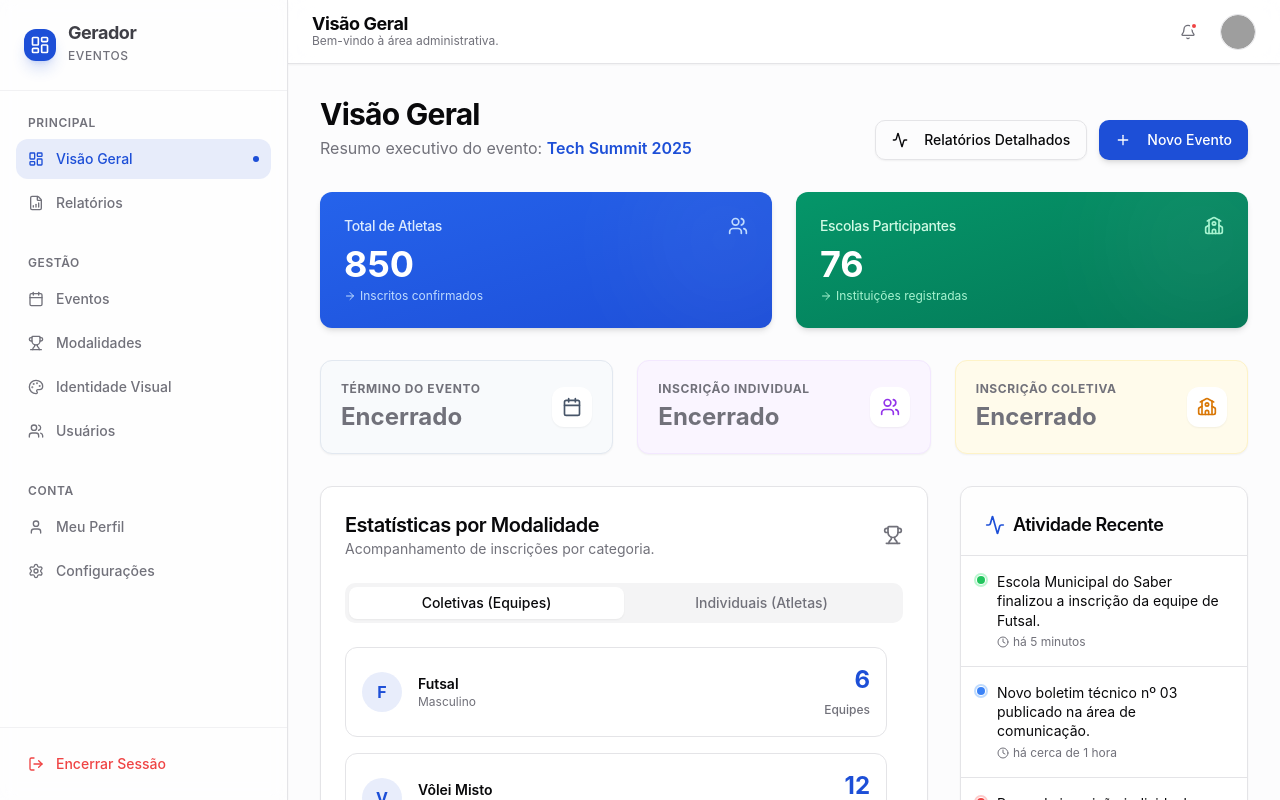
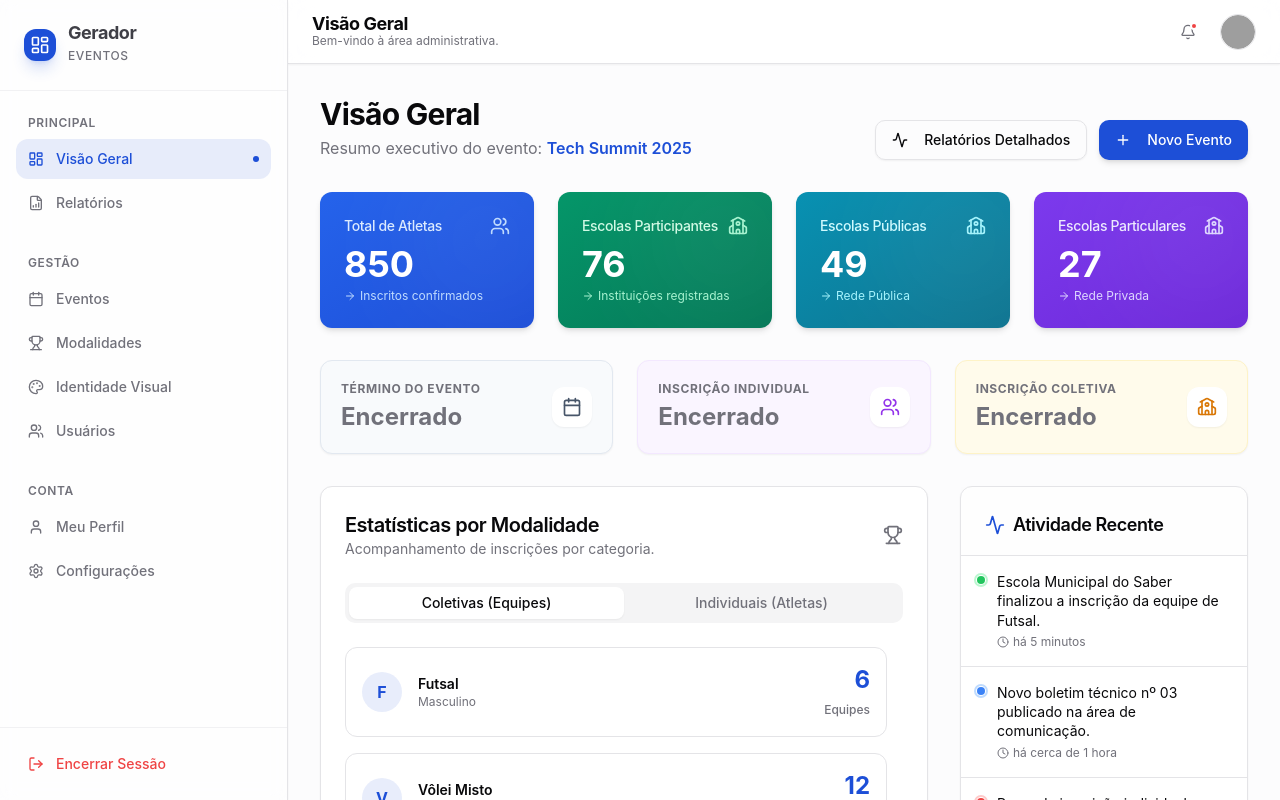
Before and after one commit to AtilaMedeiros/gerador-de-eventos_ultimo, a React (Vite) app: page /area-do-produtor/inicio in a window 1280 px wide. Shown: the top 800 px of the page. Built offline with nearby package versions, Linux system fonts and the light colour scheme; sample sign-in values are in the browser's storage; grey boxes are pictures that could not be loaded.

Commit message:
feat: adiciona contagem de escolas públicas e particulares no painel do dashboard

```diff
--- a/src/pages/dashboard/DashboardHome.tsx
+++ b/src/pages/dashboard/DashboardHome.tsx
@@ -50,6 +50,8 @@ export default function DashboardHome() {
   // 2. Mock & Derived Data
   const totalAthletes = activeEvent?.registrations || 0
   const totalSchools = Math.round(totalAthletes / 12) + 5 // Mock realistic school count based on athletes
+  const publicSchools = Math.round(totalSchools * 0.65)
+  const privateSchools = totalSchools - publicSchools
 
   // Mock Activity Feed
   const activities = useMemo(
@@ -173,7 +175,7 @@ export default function DashboardHome() {
       </div>
 
       {/* Top Metrics Row */}
-      <div className="grid gap-6 md:grid-cols-2">
+      <div className="grid gap-6 md:grid-cols-2 lg:grid-cols-4">
         <Card className="border-none shadow-md bg-gradient-to-br from-blue-600 to-blue-700 text-white relative overflow-hidden group">
           <div className="absolute top-0 right-0 -mt-4 -mr-4 w-32 h-32 bg-white/10 rounded-full blur-3xl group-hover:bg-white/20 transition-colors" />
           <CardHeader className="flex flex-row items-center justify-between space-y-0 pb-2 relative z-10">
@@ -206,6 +208,42 @@ export default function DashboardHome() {
             </div>
             <p className="text-xs text-emerald-200 mt-1 flex items-center">
               <ArrowRight className="h-3 w-3 mr-1" /> Instituições registradas
+            </p>
+          </CardContent>
+        </Card>
+
+        <Card className="border-none shadow-md bg-gradient-to-br from-cyan-600 to-cyan-700 text-white relative overflow-hidden group">
+          <div className="absolute top-0 right-0 -mt-4 -mr-4 w-32 h-32 bg-white/10 rounded-full blur-3xl group-hover:bg-white/20 transition-colors" />
+          <CardHeader className="flex flex-row items-center justify-between space-y-0 pb-2 relative z-10">
+            <CardTitle className="text-sm font-medium text-cyan-100">
+              Escolas Públicas
+            </CardTitle>
+            <School className="h-5 w-5 text-cyan-200" />
+          </CardHeader>
+          <CardContent className="relative z-10">
+            <div className="text-4xl font-bold">
+              {publicSchools.toLocaleString()}
+            </div>
+            <p className="text-xs text-cyan-200 mt-1 flex items-center">
+              <ArrowRight className="h-3 w-3 mr-1" /> Rede Pública
+            </p>
+          </CardContent>
+        </Card>
+
+        <Card className="border-none shadow-md bg-gradient-to-br from-violet-600 to-violet-700 text-white relative overflow-hidden group">
+          <div className="absolute top-0 right-0 -mt-4 -mr-4 w-32 h-32 bg-white/10 rounded-full blur-3xl group-hover:bg-white/20 transition-colors" />
+          <CardHeader className="flex flex-row items-center justify-between space-y-0 pb-2 relative z-10">
+            <CardTitle className="text-sm font-medium text-violet-100">
+              Escolas Particulares
+            </CardTitle>
+            <School className="h-5 w-5 text-violet-200" />
+          </CardHeader>
+          <CardContent className="relative z-10">
+            <div className="text-4xl font-bold">
+              {privateSchools.toLocaleString()}
+            </div>
+            <p className="text-xs text-violet-200 mt-1 flex items-center">
+              <ArrowRight className="h-3 w-3 mr-1" /> Rede Privada
             </p>
           </CardContent>
         </Card>
```
